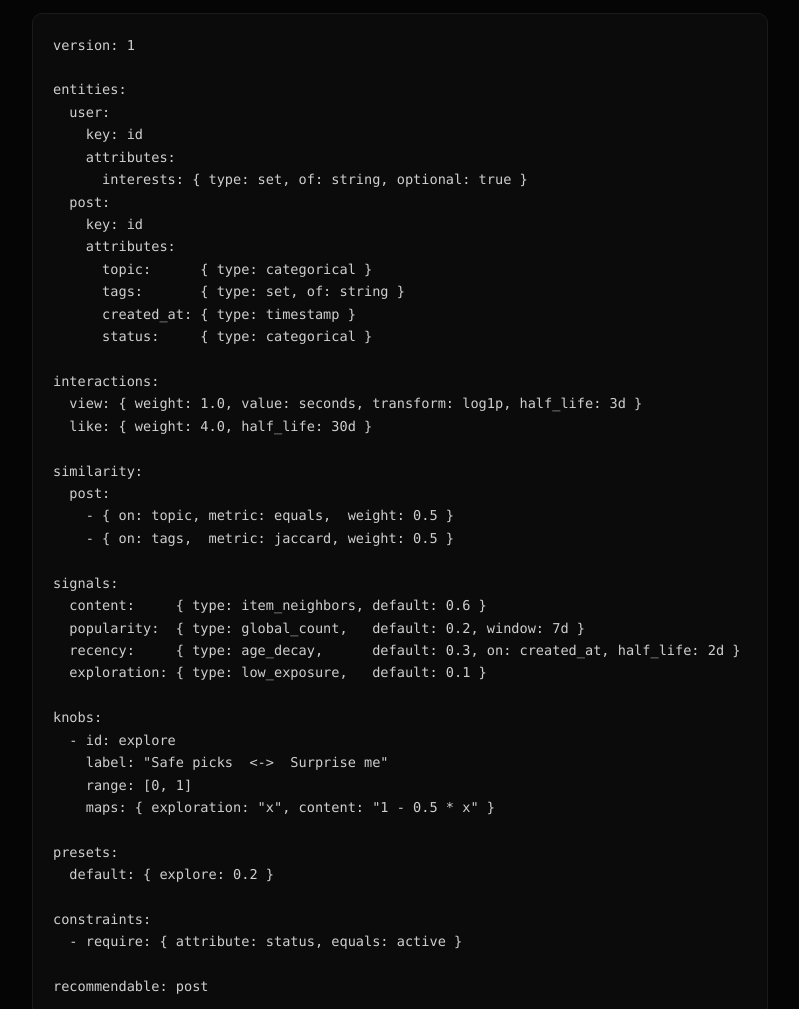
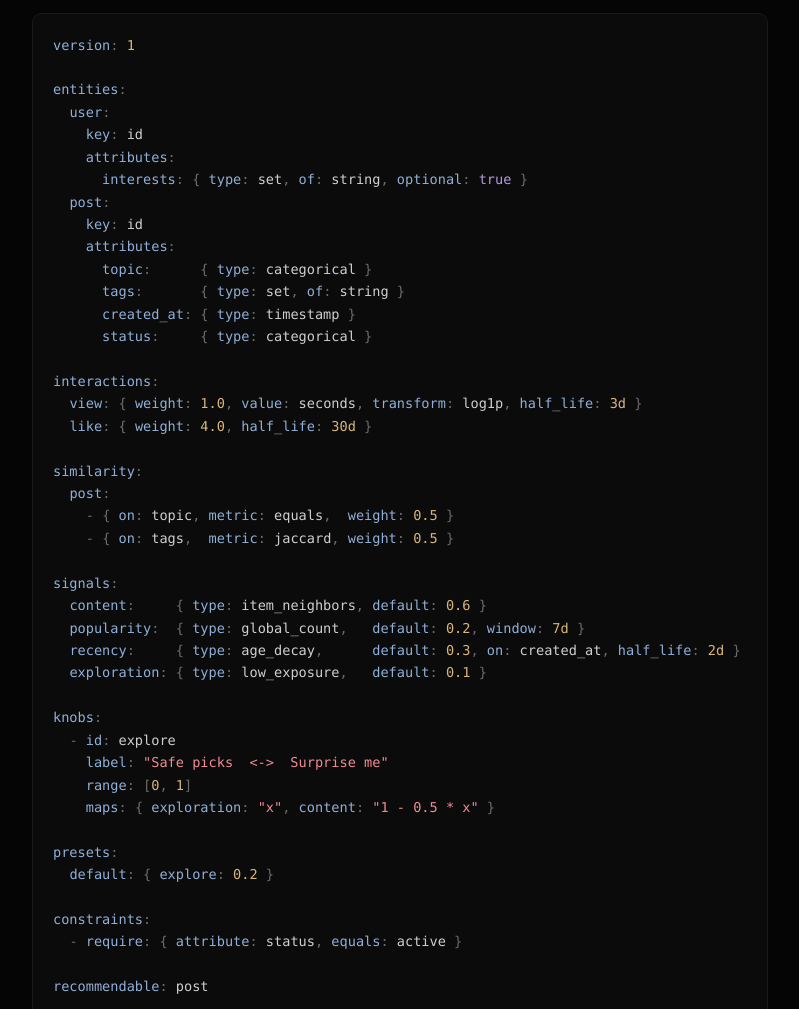
Before and after one commit to WalrusYours/WalrusYours.github.io, a plain HTML site: page docs/index.html in a window 1280 px wide. Shown: the part 2513-3522 px from the top of the page, without its empty margins (368-1167 px from the left). Drawn offline with Linux system fonts and the light colour scheme.

Commit message:
docs: add yml hightlight

```diff
--- /dev/null
+++ b/assets/highlight.js
@@ -0,0 +1,78 @@
+// Tiny YAML highlighter for <code class="language-yaml"> blocks. No dependencies.
+// Without JavaScript the blocks stay readable, just uncoloured.
+(function () {
+  "use strict";
+
+  function esc(s) {
+    return s.replace(/&/g, "&amp;").replace(/</g, "&lt;").replace(/>/g, "&gt;");
+  }
+  function span(cls, s) {
+    return '<span class="y-' + cls + '">' + esc(s) + "</span>";
+  }
+
+  // A plain word ends at whitespace, a flow character, a quote, a comment, or a ":" that is
+  // followed by space, end of line or a closing flow character (that colon belongs to a key).
+  function readWord(line, i) {
+    var j = i;
+    while (j < line.length) {
+      var c = line[j];
+      if (/\s/.test(c) || ",[]{}#\"'".indexOf(c) !== -1) break;
+      if (c === ":" && (j + 1 >= line.length || /[\s,\]}]/.test(line[j + 1]))) break;
+      j++;
+    }
+    return j;
+  }
+
+  function highlightLine(line) {
+    var out = "";
+    var i = 0;
+    while (i < line.length) {
+      var c = line[i];
+
+      if (/\s/.test(c)) {
+        out += c;
+        i++;
+      } else if (c === "#" && (i === 0 || /\s/.test(line[i - 1]))) {
+        out += span("c", line.slice(i));
+        i = line.length;
+      } else if (c === '"' || c === "'") {
+        var j = i + 1;
+        while (j < line.length && line[j] !== c) {
+          if (c === '"' && line[j] === "\\") j++;
+          j++;
+        }
+        j = Math.min(j + 1, line.length);
+        out += span("s", line.slice(i, j));
+        i = j;
+      } else if ("[]{},".indexOf(c) !== -1 || c === ":") {
+        out += span("p", c);
+        i++;
+      } else if (c === "-" && /\s/.test(line[i + 1] || " ") && /^\s*$/.test(line.slice(0, i))) {
+        out += span("p", c);
+        i++;
+      } else {
+        var end = readWord(line, i);
+        if (end === i) end = i + 1; // never stall on an unexpected character
+        var word = line.slice(i, end);
+        var isKey = line[end] === ":" && (end + 1 >= line.length || /[\s,\]}]/.test(line[end + 1]));
+        if (isKey) out += span("k", word);
+        else if (/^-?\d+(\.\d+)?[a-z]{0,2}$/.test(word)) out += span("n", word);
+        else if (/^(true|false|null|~)$/.test(word)) out += span("b", word);
+        else out += esc(word);
+        i = end;
+      }
+    }
+    return out;
+  }
+
+  function run() {
+    var blocks = document.querySelectorAll("code.language-yaml");
+    for (var b = 0; b < blocks.length; b++) {
+      var lines = blocks[b].textContent.split("\n");
+      blocks[b].innerHTML = lines.map(highlightLine).join("\n");
+    }
+  }
+
+  if (document.readyState === "loading") document.addEventListener("DOMContentLoaded", run);
+  else run();
+})();
--- a/docs/index.html
+++ b/docs/index.html
@@ -18,6 +18,7 @@
   <link rel="icon" href="../assets/favicon.svg" type="image/svg+xml">
   <link rel="apple-touch-icon" href="../assets/walrus.png">
   <link rel="stylesheet" href="../style.css">
+  <script src="../assets/highlight.js" defer></script>
 </head>
 <body>
 
@@ -132,7 +133,7 @@ export WALRUS_ADMIN_KEY=&lt;the key the installer printed&gt;</code></pre>
 
     <h3 id="qs-schema">1. Push a schema</h3>
     <p>Save this as <code>schema.yml</code>. It is a complete, valid schema, and the next page explains every key in it.</p>
-    <pre><code>version: 1
+    <pre><code class="language-yaml">version: 1
 
 entities:
   user:
--- a/style.css
+++ b/style.css
@@ -221,6 +221,35 @@ pre .c {
   color: var(--faint);
 }
 
+/* YAML highlighting (assets/highlight.js) */
+:root {
+  --hl-key: #8fb0d8;
+  --hl-str: #f08a96;
+  --hl-num: #d9b77a;
+  --hl-bool: #b79ae0;
+  --hl-punct: #6b6b6b;
+  --hl-comment: #707070;
+}
+pre .y-k {
+  color: var(--hl-key);
+}
+pre .y-s {
+  color: var(--hl-str);
+}
+pre .y-n {
+  color: var(--hl-num);
+}
+pre .y-b {
+  color: var(--hl-bool);
+}
+pre .y-p {
+  color: var(--hl-punct);
+}
+pre .y-c {
+  color: var(--hl-comment);
+  font-style: italic;
+}
+
 /* Two columns */
 .cols {
   display: grid;
```
Also changed, not shown: docs/api.html (+1 -0 lines), docs/schema.html (+8 -7 lines), index.html (+2 -1 lines).
